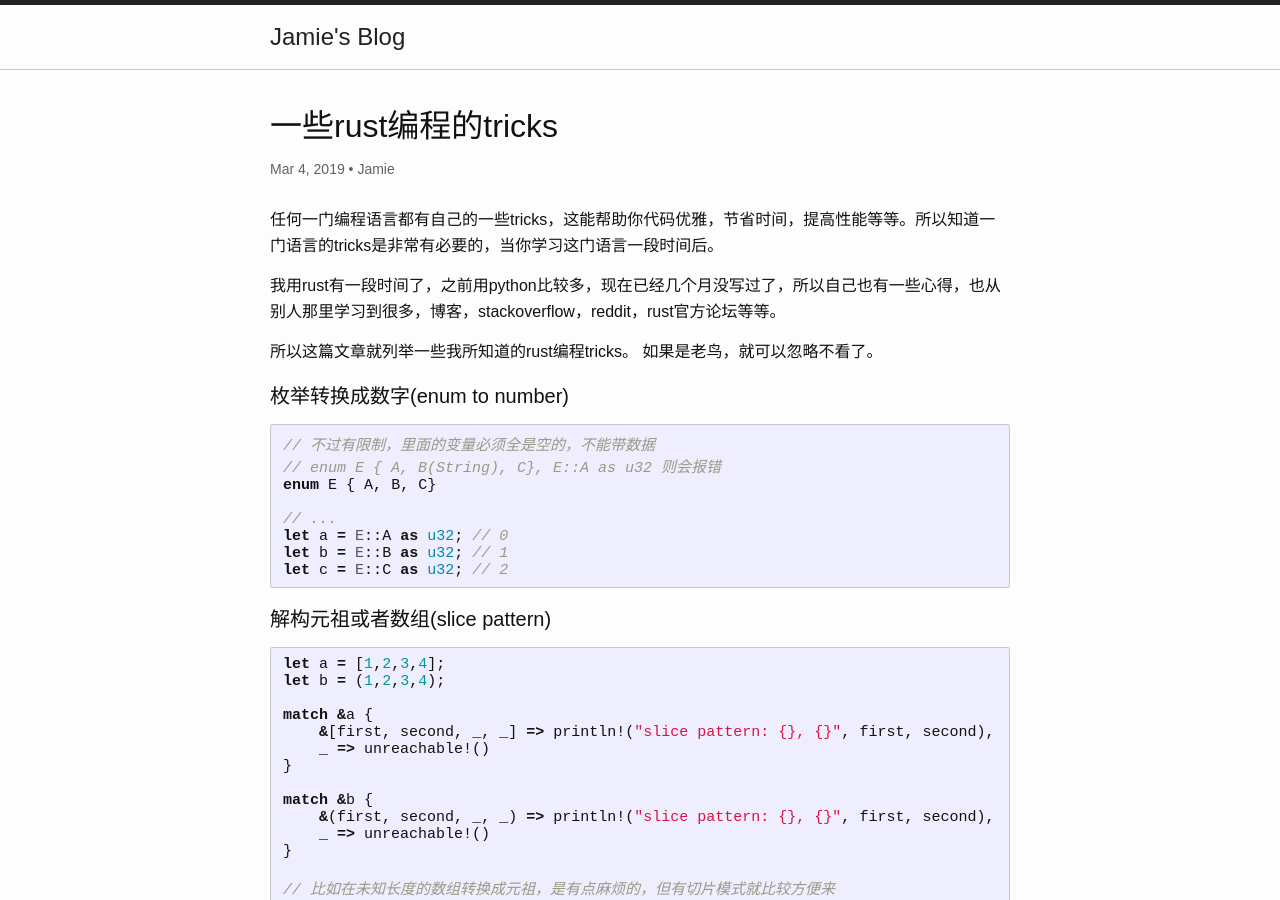
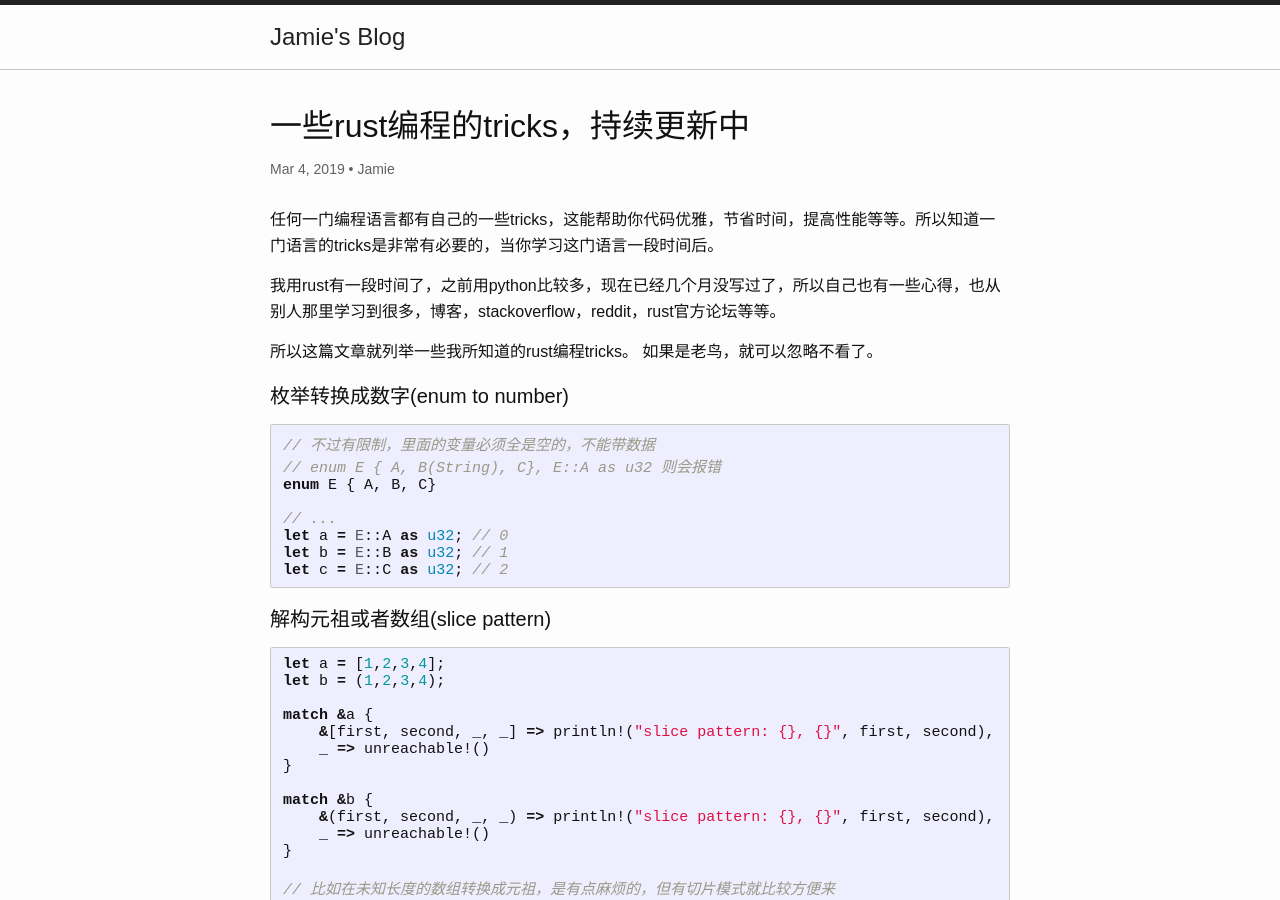
Before and after one commit to Dengjianping/Dengjianping.github.io, a Jekyll site: the page built from _posts/2019-03-04-一些rust编程的tricks，持续更新中.md, in a window 1280 px wide and 900 px high. Built offline with Jekyll 4.4.1, drawn with Linux system fonts in a browser that asks for light colours.

Commit message:
change the post title

```diff
--- a/_posts/2019-03-04-一些rust编程的tricks，持续更新中.md
+++ b/_posts/2019-03-04-一些rust编程的tricks，持续更新中.md
@@ -1,6 +1,6 @@
 ---
 layout: post
-title: "一些rust编程的tricks"
+title: "一些rust编程的tricks，持续更新中"
 author: Jamie
 ---
 
```
